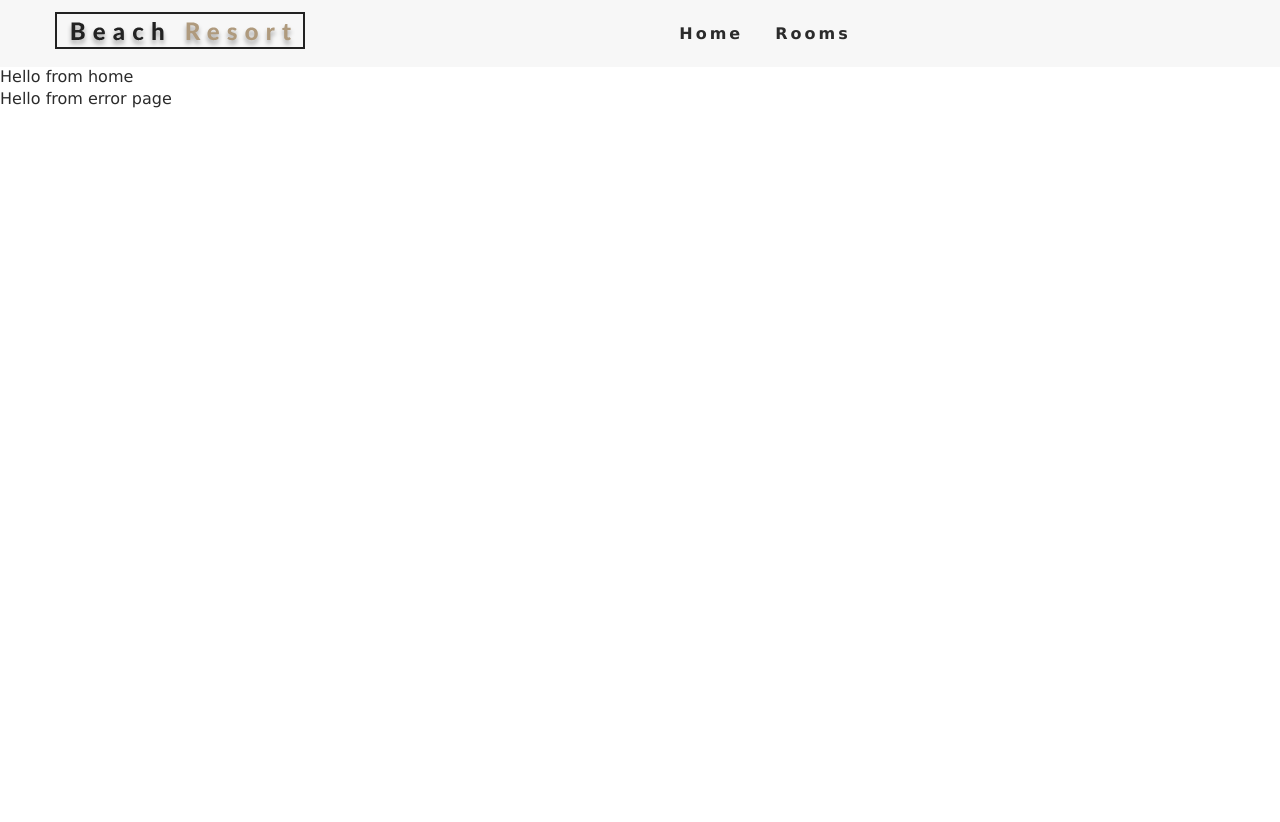
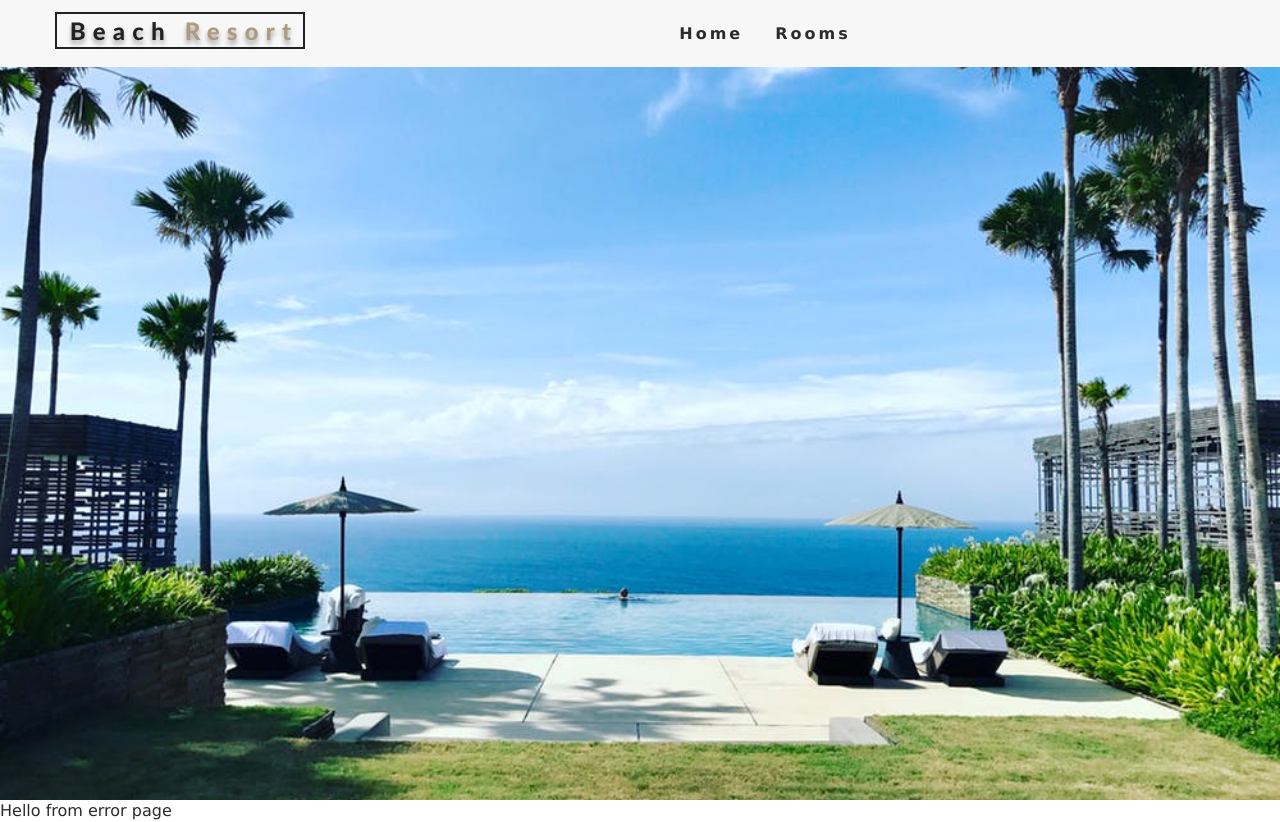
Before and after one commit to Giselesoubeiga/Oasis, a React (Create React App) app: page / in a window 1280 px wide. Before the commit the page ends 800 px from the top, so only its background shows below. Built offline with nearby package versions, Linux system fonts and the light colour scheme.

Commit message:
added hero component

```diff
--- /dev/null
+++ b/src/components/Hero.js
@@ -0,0 +1,9 @@
+import React from "react";
+
+export default function Hero({ children, hero }) {
+  return <header className={hero}>{children}</header>;
+}
+
+Hero.defaultProps={
+    hero:"defaultHero"
+}
--- a/src/pages/Home.js
+++ b/src/pages/Home.js
@@ -1,11 +1,7 @@
 import React, { Component } from 'react'
+import Hero from "../components/Hero";
 
-export default class Home extends Component {
-    render() {
-        return (
-            <div>
-                Hello from home
-            </div>
-        )
-    }
+
+export default function Home() {
+    return <Hero />
 }
--- a/src/pages/Rooms.js
+++ b/src/pages/Rooms.js
@@ -1,11 +1,8 @@
 import React, { Component } from 'react'
+import Hero from "../components/Hero"
 
-export default class Rooms extends Component {
-    render() {
-        return (
-            <div>
-                Hello from Room
-            </div>
-        )
-    }
+const Rooms =()=>{
+    return<Hero hero="roomsHero"/>
 }
+
+export default Rooms
```
Also changed, not shown: 1 other file (tests, documents, lock files or other folders).
